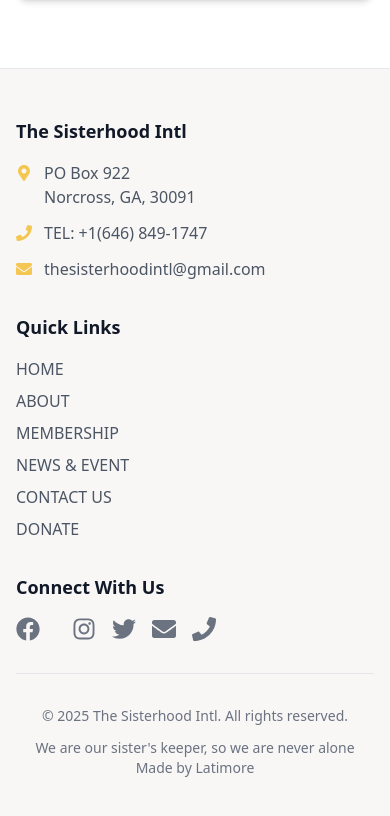
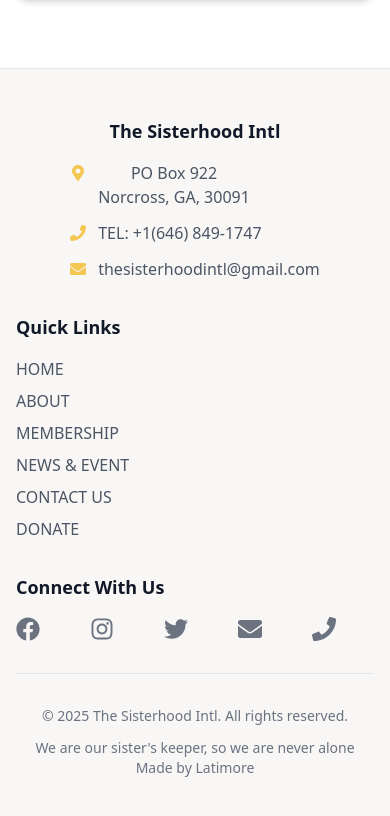
Before and after one commit to Kennysaruni/thesisterhoodintl, a React (Vite) app: page /donate in a window 390 px wide. Shown: the part 2357-3173 px from the top of the page. Built offline with nearby package versions, Linux system fonts and the light colour scheme.

Commit message:
Corrected footer

```diff
--- a/src/Components/Footer.jsx
+++ b/src/Components/Footer.jsx
@@ -13,8 +13,6 @@ function Footer() {
         { name: "DONATE", path: "/donate" },
     ];
 
-    const loga = { name: 'Reuben', pass: 'Reuben'}
-
     const socialLinks = [
         { name: 'Facebook', href: '#', icon: FaFacebook },
         { name: 'Instagram', href: '#', icon: FaInstagram },
@@ -27,7 +25,7 @@ function Footer() {
         <footer className='bg-background-light dark:bg-background-dark border-t border-gray-200 dark:border-gray-800 mt-5'>
             <div className='container mx-auto px-4 sm:px-6 lg:px-8 py-12'>
                 <div className='grid grid-cols-1 md:grid-cols-3 gap-8'>
-                    <div className='space-y-4'>
+                    <div className='flex flex-col items-center md:items-start text-center md:text-left space-y-4'>
                         <h3 className='text-lg font-semibold text-gray-900 dark:text-white'>The Sisterhood Intl</h3>
                         <div className='space-y-3 text-gray-600 dark:text-gray-400'>
                             <div className='flex items-start gap-3'>
@@ -66,7 +64,7 @@ function Footer() {
 
                     <div className='space-y-4'>
                         <h3 className='text-lg font-semibold text-gray-900 dark:text-white'>Connect With Us</h3>
-                        <div className='flex space-x-4'>
+                        <div className='flex justify-between w-xs'>
                             {socialLinks.map((social) => (
                                 <a
                                     key={social.name}
@@ -91,6 +89,7 @@ function Footer() {
                 </div>
             </div>
         </footer>
+
     );
 }
 
```
